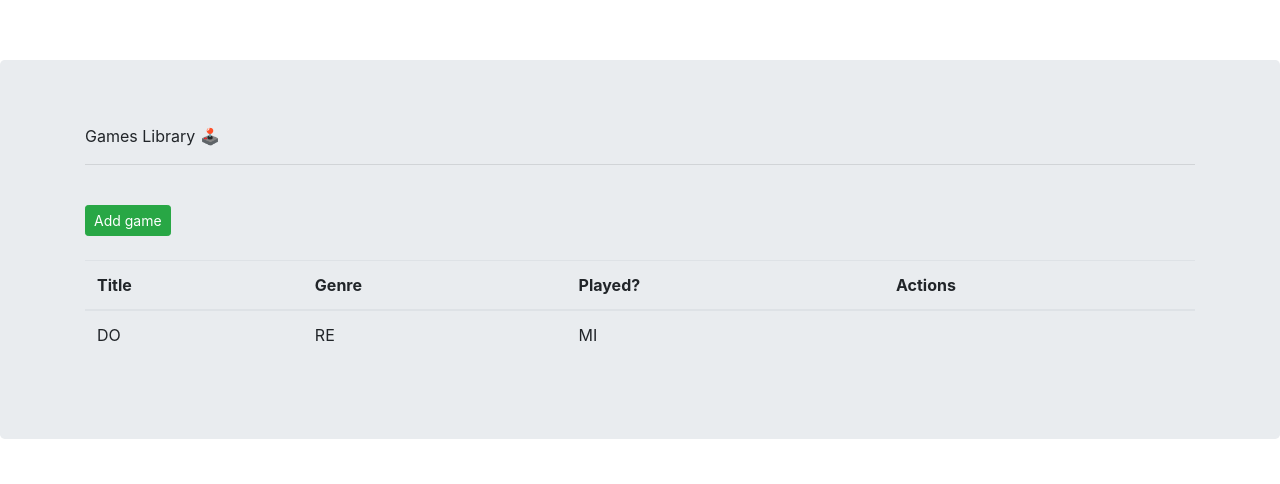
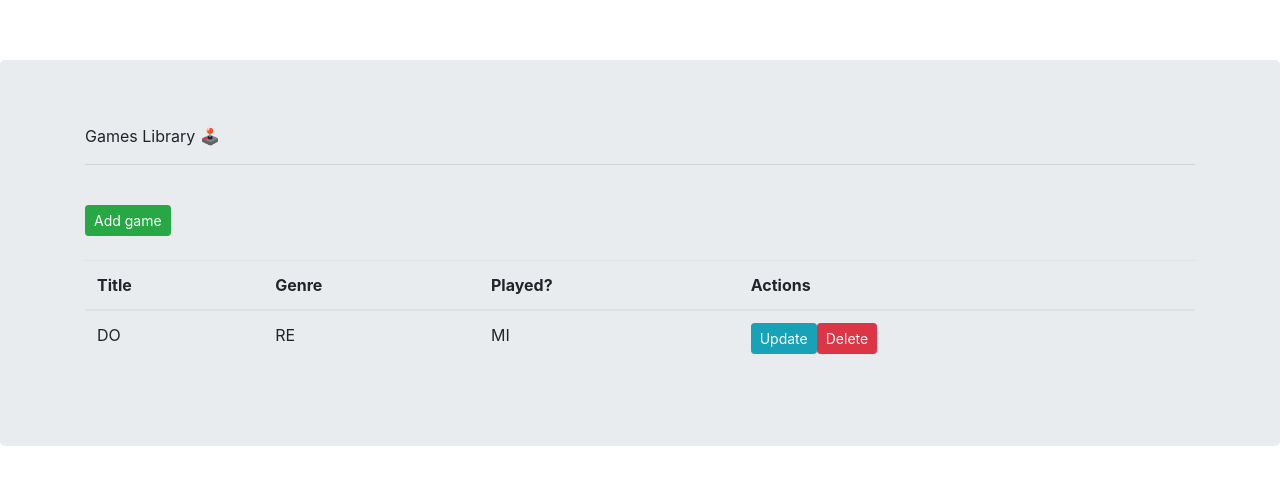
Before and after one commit to quackness/games-library-app, a Vue app in the folder frontend/frontend/: page /games in a window 1280 px wide. Shown: the top 484 px of the page. Built offline with nearby package versions, Linux system fonts and the light colour scheme; the HTML template or start-up script is replaced by a standard one.

Commit message:
add buttons to the table

```diff
--- a/frontend/frontend/src/components/GamesList.vue
+++ b/frontend/frontend/src/components/GamesList.vue
@@ -33,6 +33,16 @@
                 <td>DO</td>
                 <td>RE</td>
                 <td>MI</td>
+                <td>
+                  <div class="btn-goup" role="group">
+                    <button type="button" class="btn btn-info btn-sm">
+                      Update
+                    </button>
+                    <button type="button" class="btn btn-danger btn-sm">
+                      Delete
+                    </button>
+                  </div>
+                </td>
               </tr>
             </tbody>
           </table>
```
